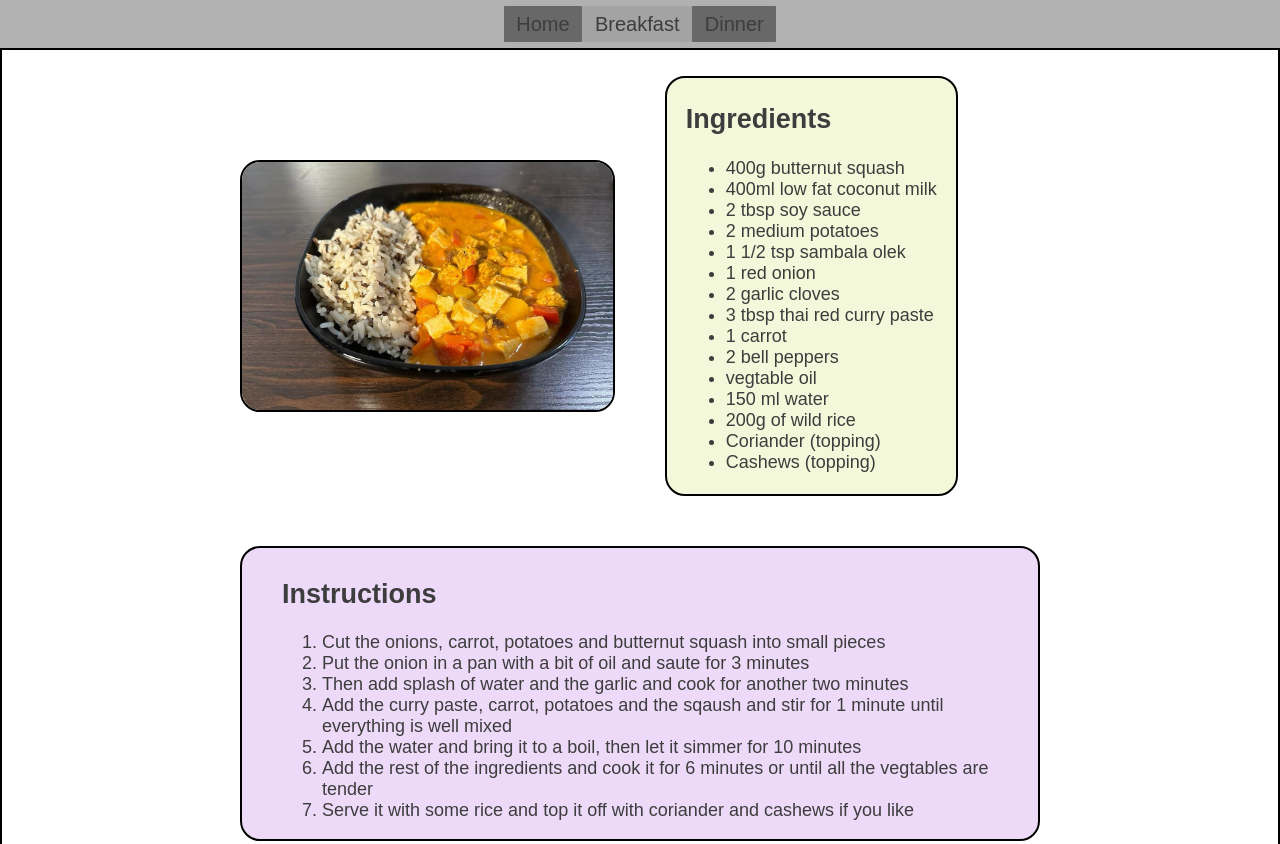
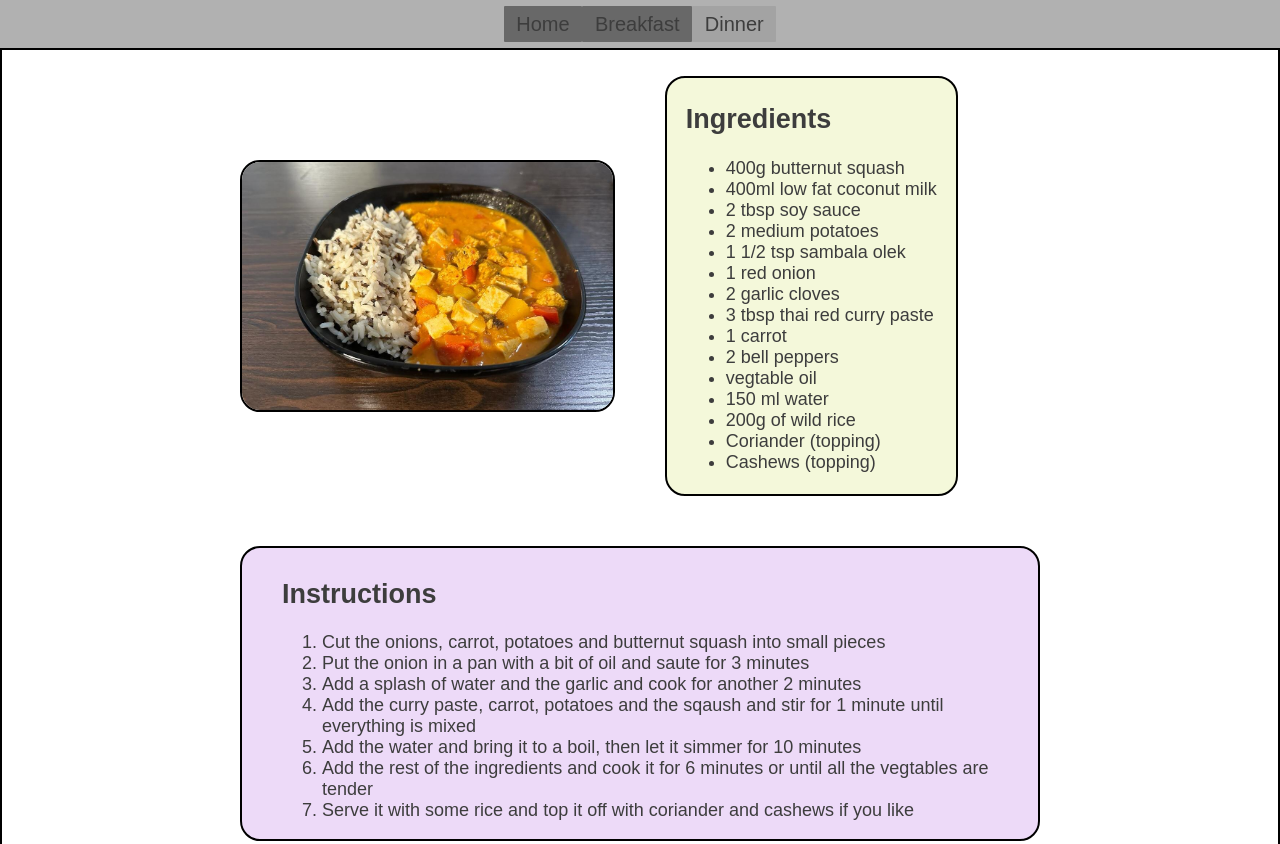
Before and after one commit to TaleaX/GoalVegan, a plain HTML site: page public/dinner/currythaibutternut.html in a window 1280 px wide. Shown: the top 844 px of the page. Drawn offline with Linux system fonts and the light colour scheme.

```diff
--- a/public/dinner/currythaibutternut.html
+++ b/public/dinner/currythaibutternut.html
@@ -10,8 +10,8 @@
 <body>
         <nav>
             <a class="nav-elem" href="../index.html">Home</a>
-            <a class="nav-elem active" href="../breakfast.html">Breakfast</a>
-            <a class="nav-elem" href="../dinner.html">Dinner</a>
+            <a class="nav-elem" href="../breakfast.html">Breakfast</a>
+            <a class="nav-elem active" href="../dinner.html">Dinner</a>
         </nav>
     <main>
         <div class="container grid row-2 col-6 recipe">
@@ -44,8 +44,8 @@
                 <ol>
                     <li> Cut the onions, carrot, potatoes and butternut squash into small pieces </li>
                     <li> Put the onion in a pan with a bit of oil and saute for 3 minutes </li>
-                    <li>Then add splash of water and the garlic and cook for another two minutes </li>
-                    <li> Add the curry paste, carrot, potatoes and the sqaush and stir for 1 minute until everything is well mixed </li>
+                    <li> Add a splash of water and the garlic and cook for another 2 minutes </li>
+                    <li> Add the curry paste, carrot, potatoes and the sqaush and stir for 1 minute until everything is  mixed </li>
                     <li> Add the water and bring it to a boil, then let it simmer for 10 minutes </li>
                     <li> Add the rest of the ingredients and cook it for 6 minutes or until all the vegtables are tender </li>
                     <li> Serve it with some rice and top it off with coriander and cashews if you like </li>
--- a/public/style.css
+++ b/public/style.css
@@ -86,7 +86,7 @@ nav {
 .container {
     /* height: 95vh; */
     padding-bottom: 5%;
-    height: 85%;
+    height: 94%;
 }
 
 #bg-img-slider {
```
Also changed, not shown: public/index.html (+1 -1 lines).
